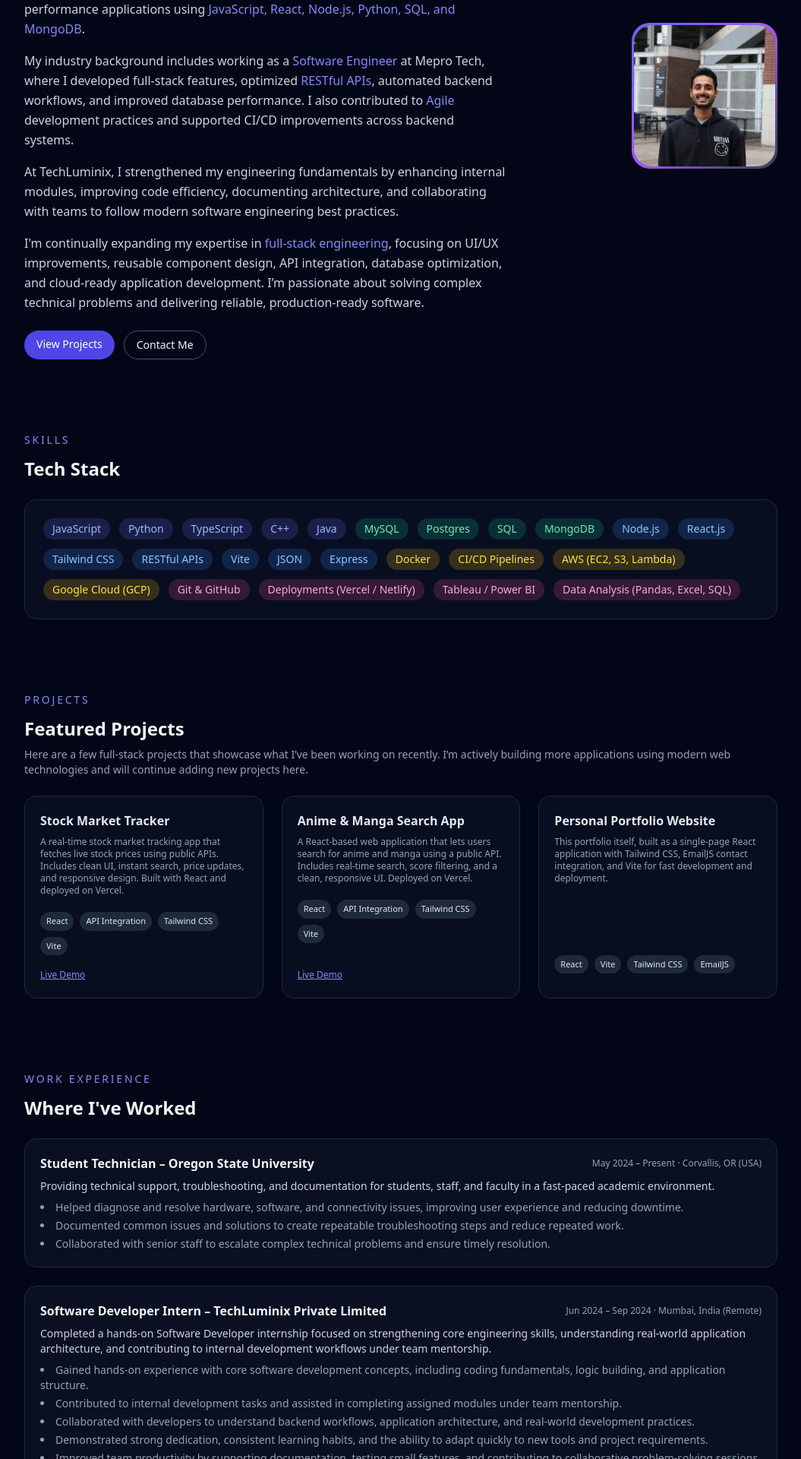
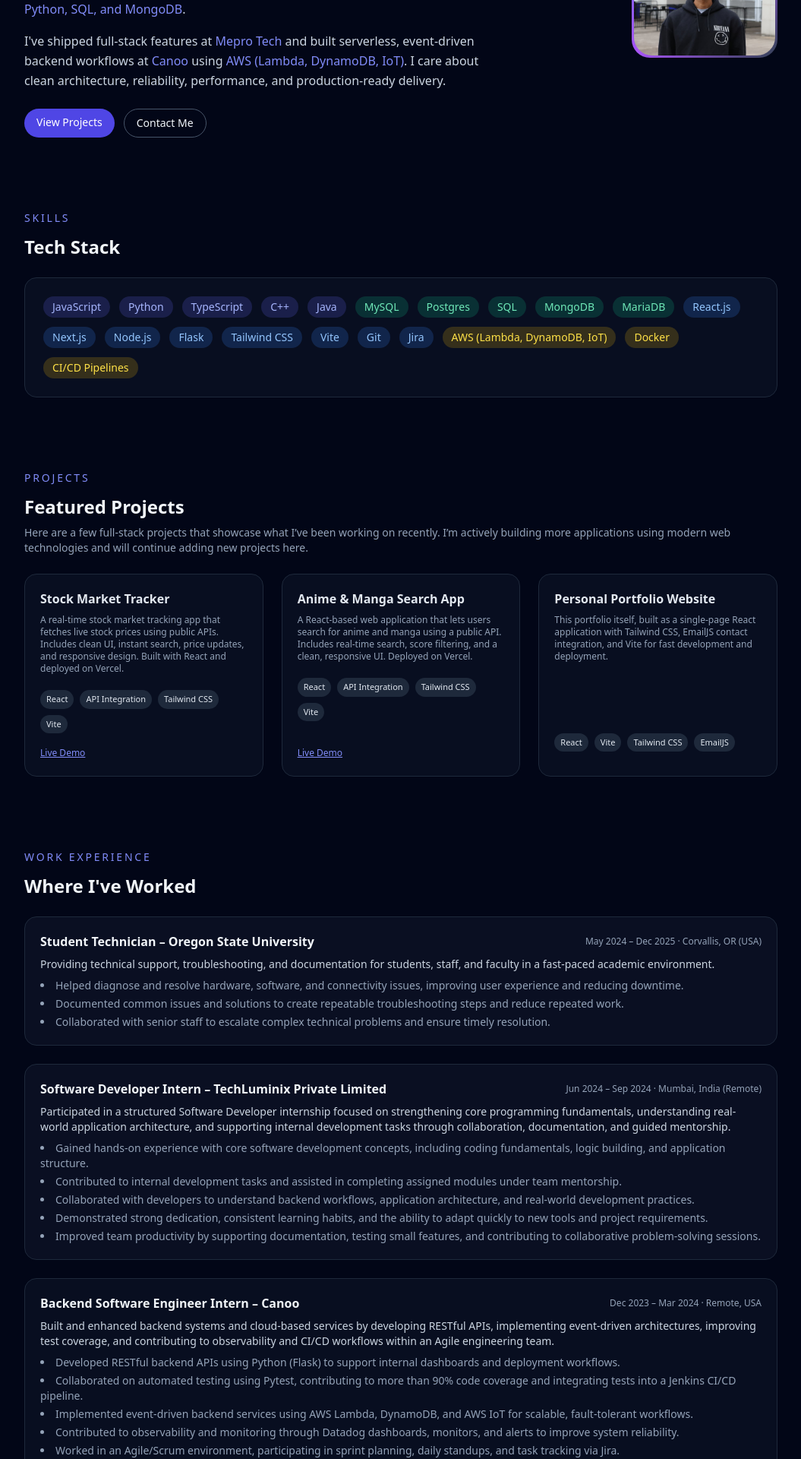
Before and after one commit to GPSingh476/Gaurav-Portfolio, a React (Vite) app: page / in a window 1280 px wide. Shown: the part 340-2260 px from the top of the page at 76% size, without its empty margins (112-1167 px from the left). Built offline with nearby package versions, Linux system fonts and the light colour scheme.

Commit message:
Refine experience summaries and align skills with resume

```diff
--- a/src/components/sections/About.jsx
+++ b/src/components/sections/About.jsx
@@ -17,37 +17,27 @@ function About() {
           </h1>
 
           <p className="text-slate-300 leading-relaxed mb-4">
-            I am a <span className="text-indigo-400 font-medium">Computer Science graduate</span> with hands-on experience in
-            software engineering and full-stack development. I specialize in building scalable,
-            high-performance applications using{" "}
+            I&apos;m a Computer Science graduate with hands-on experience building{" "}
+            <span className="text-indigo-400 font-medium">
+              scalable web apps, REST APIs, and cloud-based backend services
+            </span>{" "}
+            using{" "}
             <span className="text-indigo-400 font-medium">
               JavaScript, React, Node.js, Python, SQL, and MongoDB
-            </span>.
-          </p>
-
-          <p className="text-slate-300 leading-relaxed mb-4">
-            My industry background includes working as a{" "}
-            <span className="text-indigo-400 font-medium">Software Engineer</span> at Mepro Tech,
-            where I developed full-stack features, optimized{" "}
-            <span className="text-indigo-400 font-medium">RESTful APIs</span>, automated backend
-            workflows, and improved database performance. I also contributed to{" "}
-            <span className="text-indigo-400 font-medium">Agile</span> development practices and
-            supported CI/CD improvements across backend systems.
-          </p>
-
-          <p className="text-slate-300 leading-relaxed mb-4">
-            At TechLuminix, I strengthened my engineering fundamentals by enhancing internal
-            modules, improving code efficiency, documenting architecture, and collaborating
-            with teams to follow modern software engineering best practices.
+            </span>
+            .
           </p>
 
           <p className="text-slate-300 leading-relaxed mb-6">
-            I&apos;m continually expanding my expertise in{" "}
-            <span className="text-indigo-400 font-medium">full-stack engineering</span>, focusing on
-            UI/UX improvements, reusable component design, API integration, database
-            optimization, and cloud-ready application development. I’m passionate about
-            solving complex technical problems and delivering reliable, production-ready
-            software.
+            I&apos;ve shipped full-stack features at{" "}
+            <span className="text-indigo-400 font-medium">Mepro Tech</span> and built
+            serverless, event-driven backend workflows at{" "}
+            <span className="text-indigo-400 font-medium">Canoo</span> using{" "}
+            <span className="text-indigo-400 font-medium">
+              AWS (Lambda, DynamoDB, IoT)
+            </span>
+            . I care about clean architecture, reliability, performance, and
+            production-ready delivery.
           </p>
 
           <div className="flex flex-wrap gap-3">
--- a/src/components/sections/Experience.jsx
+++ b/src/components/sections/Experience.jsx
@@ -14,7 +14,7 @@ function Experience() {
               Student Technician – Oregon State University
             </h3>
             <p className="text-xs text-slate-400">
-              May 2024 – Present · Corvallis, OR (USA)
+              May 2024 – Dec 2025 · Corvallis, OR (USA)
             </p>
           </div>
           <p className="text-sm text-slate-300 mb-2">
@@ -49,10 +49,11 @@ function Experience() {
           </div>
 
           <p className="text-sm text-slate-300 mb-2">
-            Completed a hands-on Software Developer internship focused on
-            strengthening core engineering skills, understanding real-world
-            application architecture, and contributing to internal development
-            workflows under team mentorship.
+            Participated in a structured Software Developer internship focused
+            on strengthening core programming fundamentals, understanding
+            real-world application architecture, and supporting internal
+            development tasks through collaboration, documentation, and guided
+            mentorship.
           </p>
 
           <ul className="list-disc list-inside text-sm text-slate-400 space-y-1">
@@ -82,6 +83,49 @@ function Experience() {
           </ul>
         </article>
 
+        {/* Canoo – Backend Software Engineer Intern*/}
+        <article className="rounded-2xl border border-slate-800 bg-slate-900/50 p-5">
+          <div className="flex flex-col md:flex-row md:items-center md:justify-between gap-2 mb-2">
+            <h3 className="font-semibold text-slate-100">
+              Backend Software Engineer Intern – Canoo
+            </h3>
+            <p className="text-xs text-slate-400">
+              Dec 2023 – Mar 2024 · Remote, USA
+            </p>
+          </div>
+
+          <p className="text-sm text-slate-300 mb-2">
+            Built and enhanced backend systems and cloud-based services by
+            developing RESTful APIs, implementing event-driven architectures,
+            improving test coverage, and contributing to observability and CI/CD
+            workflows within an Agile engineering team.
+          </p>
+
+          <ul className="list-disc list-inside text-sm text-slate-400 space-y-1">
+            <li>
+              Developed RESTful backend APIs using Python (Flask) to support
+              internal dashboards and deployment workflows.
+            </li>
+            <li>
+              Collaborated on automated testing using Pytest, contributing to
+              more than 90% code coverage and integrating tests into a Jenkins
+              CI/CD pipeline.
+            </li>
+            <li>
+              Implemented event-driven backend services using AWS Lambda,
+              DynamoDB, and AWS IoT for scalable, fault-tolerant workflows.
+            </li>
+            <li>
+              Contributed to observability and monitoring through Datadog
+              dashboards, monitors, and alerts to improve system reliability.
+            </li>
+            <li>
+              Worked in an Agile/Scrum environment, participating in sprint
+              planning, daily standups, and task tracking via Jira.
+            </li>
+          </ul>
+        </article>
+
         {/* Mepro Tech – Software Engineer */}
         <article className="rounded-2xl border border-slate-800 bg-slate-900/50 p-5">
           <div className="flex flex-col md:flex-row md:items-center md:justify-between gap-2 mb-2">
@@ -94,9 +138,10 @@ function Experience() {
           </div>
 
           <p className="text-sm text-slate-300 mb-2">
-            Developed and optimized full-stack features across frontend,
-            backend, and database layers while improving system performance,
-            reliability, and development workflows in an Agile environment.
+            Delivered scalable full-stack solutions by developing APIs,
+            optimizing data pipelines, automating backend processes, and
+            refactoring service layers to improve performance, maintainability,
+            and release reliability in an Agile environment.
           </p>
 
           <ul className="list-disc list-inside text-sm text-slate-400 space-y-1">
--- a/src/components/sections/Skills.jsx
+++ b/src/components/sections/Skills.jsx
@@ -9,53 +9,76 @@ function Skills() {
 
       <div className="rounded-2xl border border-slate-800 bg-slate-900/50 p-6">
         <div className="flex flex-wrap gap-3 text-sm">
-
           {/* ------------------ LANGUAGES ------------------ */}
-          <span className="px-3 py-1 rounded-full bg-indigo-500/20 text-indigo-300 font-medium">JavaScript</span>
-          <span className="px-3 py-1 rounded-full bg-indigo-500/20 text-indigo-300 font-medium">Python</span>
-          <span className="px-3 py-1 rounded-full bg-indigo-500/20 text-indigo-300 font-medium">TypeScript</span>
-          <span className="px-3 py-1 rounded-full bg-indigo-500/20 text-indigo-300 font-medium">C++</span>
-          <span className="px-3 py-1 rounded-full bg-indigo-500/20 text-indigo-300 font-medium">Java</span>
+          <span className="px-3 py-1 rounded-full bg-indigo-500/20 text-indigo-300 font-medium">
+            JavaScript
+          </span>
+          <span className="px-3 py-1 rounded-full bg-indigo-500/20 text-indigo-300 font-medium">
+            Python
+          </span>
+          <span className="px-3 py-1 rounded-full bg-indigo-500/20 text-indigo-300 font-medium">
+            TypeScript
+          </span>
+          <span className="px-3 py-1 rounded-full bg-indigo-500/20 text-indigo-300 font-medium">
+            C++
+          </span>
+          <span className="px-3 py-1 rounded-full bg-indigo-500/20 text-indigo-300 font-medium">
+            Java
+          </span>
 
           {/* ------------------ DATABASES ------------------ */}
-          <span className="px-3 py-1 rounded-full bg-emerald-500/20 text-emerald-300 font-medium">MySQL</span>
-          <span className="px-3 py-1 rounded-full bg-emerald-500/20 text-emerald-300 font-medium">Postgres</span>
-          <span className="px-3 py-1 rounded-full bg-emerald-500/20 text-emerald-300 font-medium">SQL</span>
-          <span className="px-3 py-1 rounded-full bg-emerald-500/20 text-emerald-300 font-medium">MongoDB</span>
+          <span className="px-3 py-1 rounded-full bg-emerald-500/20 text-emerald-300 font-medium">
+            MySQL
+          </span>
+          <span className="px-3 py-1 rounded-full bg-emerald-500/20 text-emerald-300 font-medium">
+            Postgres
+          </span>
+          <span className="px-3 py-1 rounded-full bg-emerald-500/20 text-emerald-300 font-medium">
+            SQL
+          </span>
+          <span className="px-3 py-1 rounded-full bg-emerald-500/20 text-emerald-300 font-medium">
+            MongoDB
+          </span>
+          <span className="px-3 py-1 rounded-full bg-emerald-500/20 text-emerald-300 font-medium">
+            MariaDB
+          </span>
 
-          {/* ------------------ FRAMEWORKS ------------------ */}
-          <span className="px-3 py-1 rounded-full bg-blue-500/20 text-blue-300 font-medium">Node.js</span>
-          <span className="px-3 py-1 rounded-full bg-blue-500/20 text-blue-300 font-medium">React.js</span>
-          <span className="px-3 py-1 rounded-full bg-blue-500/20 text-blue-300 font-medium">Tailwind CSS</span>
-          <span className="px-3 py-1 rounded-full bg-blue-500/20 text-blue-300 font-medium">RESTful APIs</span>
-          <span className="px-3 py-1 rounded-full bg-blue-500/20 text-blue-300 font-medium">Vite</span>
-          <span className="px-3 py-1 rounded-full bg-blue-500/20 text-blue-300 font-medium">JSON</span>
-          <span className="px-3 py-1 rounded-full bg-blue-500/20 text-blue-300 font-medium">Express</span>
+          {/* ------------------ FRAMEWORKS & TOOLS ------------------ */}
+          <span className="px-3 py-1 rounded-full bg-blue-500/20 text-blue-300 font-medium">
+            React.js
+          </span>
+          <span className="px-3 py-1 rounded-full bg-blue-500/20 text-blue-300 font-medium">
+            Next.js
+          </span>
+          <span className="px-3 py-1 rounded-full bg-blue-500/20 text-blue-300 font-medium">
+            Node.js
+          </span>
+          <span className="px-3 py-1 rounded-full bg-blue-500/20 text-blue-300 font-medium">
+            Flask
+          </span>
+          <span className="px-3 py-1 rounded-full bg-blue-500/20 text-blue-300 font-medium">
+            Tailwind CSS
+          </span>
+          <span className="px-3 py-1 rounded-full bg-blue-500/20 text-blue-300 font-medium">
+            Vite
+          </span>
+          <span className="px-3 py-1 rounded-full bg-blue-500/20 text-blue-300 font-medium">
+            Git
+          </span>
+          <span className="px-3 py-1 rounded-full bg-blue-500/20 text-blue-300 font-medium">
+            Jira
+          </span>
 
-          {/* ------------------ DEVOPS ------------------ */}
-          <span className="px-3 py-1 rounded-full bg-yellow-500/20 text-yellow-300 font-medium">Docker</span>
-          <span className="px-3 py-1 rounded-full bg-yellow-500/20 text-yellow-300 font-medium">CI/CD Pipelines</span>
-
-          {/* ------------------ Cloud ------------------ */}
+          {/* ------------------ CLOUD & DEVOPS ------------------ */}
           <span className="px-3 py-1 rounded-full bg-yellow-500/20 text-yellow-300 font-medium">
-            AWS (EC2, S3, Lambda)
+            AWS (Lambda, DynamoDB, IoT)
           </span>
           <span className="px-3 py-1 rounded-full bg-yellow-500/20 text-yellow-300 font-medium">
-            Google Cloud (GCP)
+            Docker
           </span>
-
-          {/* ------------------ ADDITIONAL ------------------ */}
-          <span className="px-3 py-1 rounded-full bg-pink-500/20 text-pink-300 font-medium">Git & GitHub</span>
-          <span className="px-3 py-1 rounded-full bg-pink-500/20 text-pink-300 font-medium">
-            Deployments (Vercel / Netlify)
+          <span className="px-3 py-1 rounded-full bg-yellow-500/20 text-yellow-300 font-medium">
+            CI/CD Pipelines
           </span>
-          <span className="px-3 py-1 rounded-full bg-pink-500/20 text-pink-300 font-medium">
-            Tableau / Power BI
-          </span>
-          <span className="px-3 py-1 rounded-full bg-pink-500/20 text-pink-300 font-medium">
-            Data Analysis (Pandas, Excel, SQL)
-          </span>
-
         </div>
       </div>
     </section>
```
Also changed, not shown: 1 other file (tests, documents, lock files or other folders).
